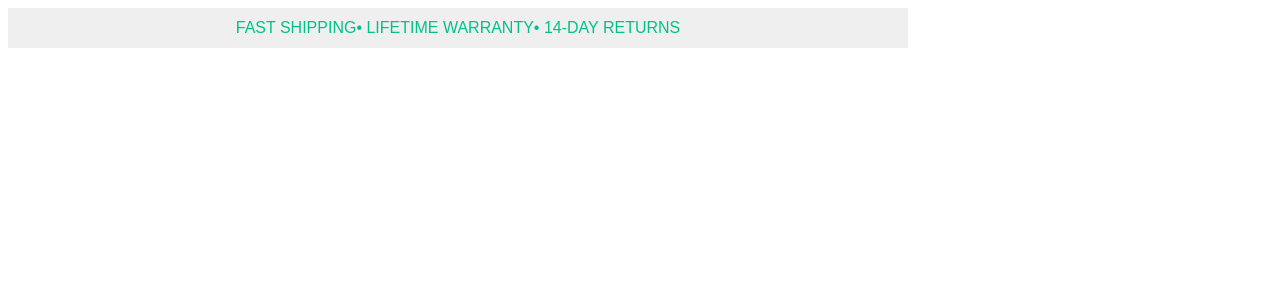
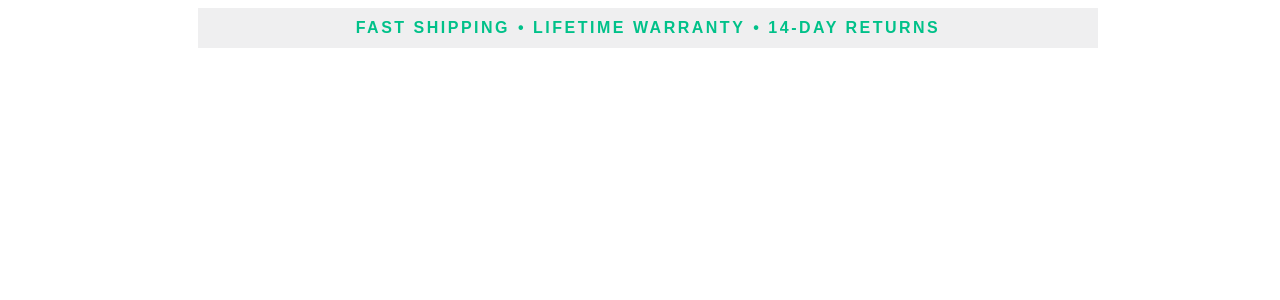
Before and after one commit to Novacci/intern-store, a Next.js app: page / in a window 1280 px wide. Shown: the top 300 px of the page. Built offline with nearby package versions, Linux system fonts and the light colour scheme.

Commit message:
Centering the html div and giving him proper width

```diff
--- a/app/components/InfoNavBar.tsx
+++ /dev/null
@@ -1,11 +0,0 @@
-import '../styles/InfoNavBar.scss';
-
-export default function InfoNavBar() {
-  return (
-    <div className="nav-container">
-      <span>fast shipping </span>
-      <span>• lifetime warranty </span>
-      <span>• 14-day returns</span>
-    </div>
-  );
-}
--- /dev/null
+++ b/app/components/TopBar.tsx
@@ -0,0 +1,11 @@
+import '../styles/TopBar.scss';
+
+export default function TopBar() {
+  return (
+    <div className="nav-container">
+      <span>fast shipping </span>
+      <span> • lifetime warranty </span>
+      <span> • 14-day returns</span>
+    </div>
+  );
+}
--- a/app/globals.scss
+++ b/app/globals.scss
@@ -2,6 +2,9 @@
   --foreground-rgb: 0, 0, 0;
   --background-start-rgb: 214, 219, 220;
   --background-end-rgb: 255, 255, 255;
+  width: 900px;
+  height: 100vh;
+  margin: 0 auto;
 }
 
 @media (prefers-color-scheme: dark) {
--- a/app/layout.tsx
+++ b/app/layout.tsx
@@ -1,5 +1,5 @@
 import './globals.scss';
-import InfoNavBar from './components/InfoNavBar';
+import TopBar from './components/TopBar';
 
 export const metadata = {
   title: 'Next.js',
@@ -13,7 +13,7 @@ export default function RootLayout({
 }) {
   return (
     <html lang="en">
-      <InfoNavBar />
+      <TopBar />
       <body>{children}</body>
     </html>
   );
--- a/app/styles/InfoNavBar.scss
+++ b/app/styles/TopBar.scss
@@ -12,4 +12,7 @@ span {
   color: #00c189;
   text-transform: uppercase;
   font-family: itc-avant-garde-gothic-pro, sans-serif;
+  margin: 0px 4px;
+  font-weight: 600;
+  letter-spacing: 2.5px;
 }
```
